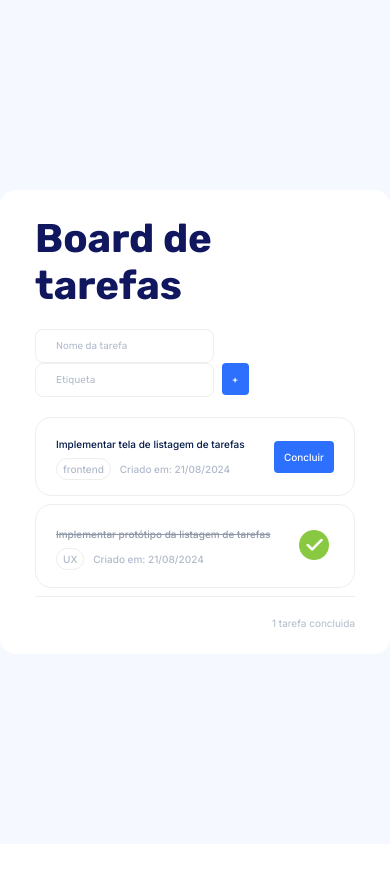
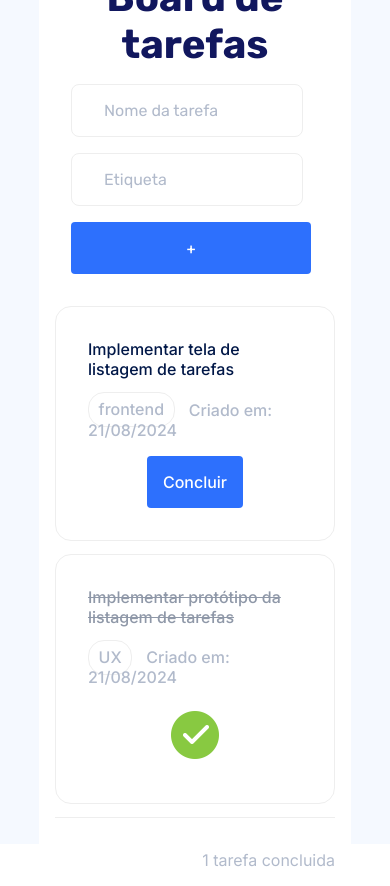
Before and after one commit to ThalesFortes/RID216429_Desafio03, a plain HTML site: page index.html in a window 390 px wide. Before the commit the page ends 844 px from the top, so only its background shows below. Drawn offline with Linux system fonts and the light colour scheme.

Commit message:
Mobile css feito

```diff
--- /dev/null
+++ b/css/mobile.css
@@ -0,0 +1,27 @@
+@media only screen and (max-width: 767px) {
+  h1{
+    font-size: 2.5rem;
+    text-align: center;
+  }
+
+  #todo{
+    width: 80vw;
+    padding: 1rem;
+  }
+
+  #form{
+    margin: 1rem;
+  }
+
+  #form form{
+    display: flex;
+    flex-direction: column;
+    gap: 16px;
+  }
+
+  .listLine{
+    display: flex;
+    flex-direction: column;
+    gap: 16px;
+  }
+}
--- a/css/style.css
+++ b/css/style.css
@@ -12,7 +12,7 @@
   margin: 0;
   padding: 0;
   box-sizing: border-box;
-  font-size: 10px;
+  font-size: 16px;
   font-family: var(--font-secondary)
 }
 
--- a/index.html
+++ b/index.html
@@ -8,6 +8,7 @@
   <title>ToDo List</title>
   <link href="https://fonts.googleapis.com/css2?family=Inter:ital,opsz,wght@0,14..32,100..900;1,14..32,100..900&family=Rubik:ital,wght@0,300..900;1,300..900&display=swap" rel="stylesheet">
   <link rel="stylesheet" href="./css/style.css"/>
+  <link rel="stylesheet" href="./css/mobile.css"/>
 </head>
 <body>
   <main>
```
